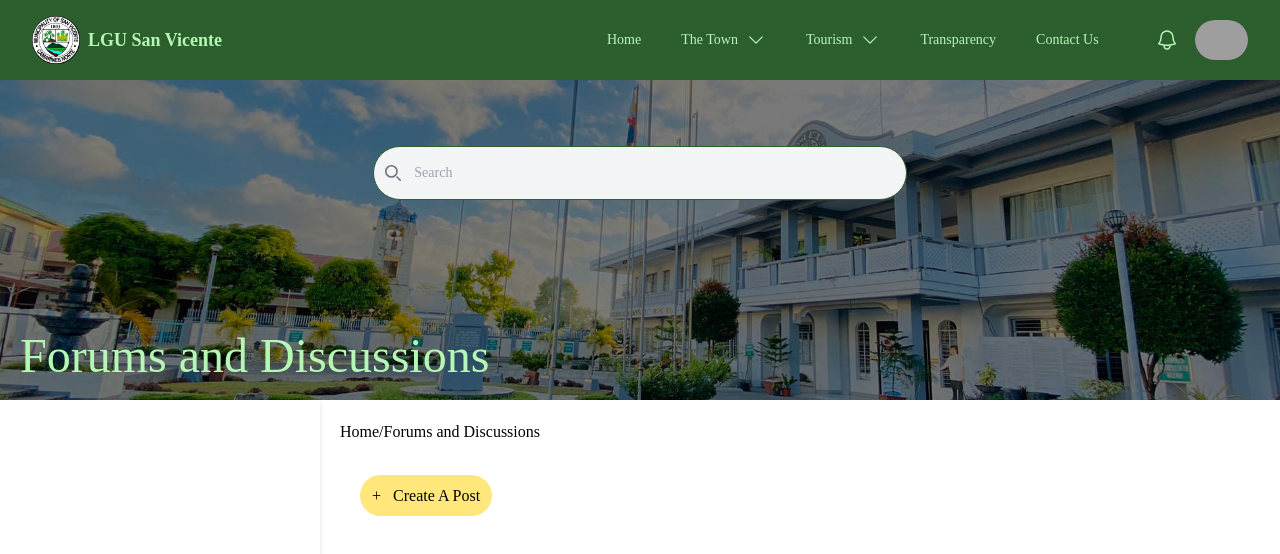
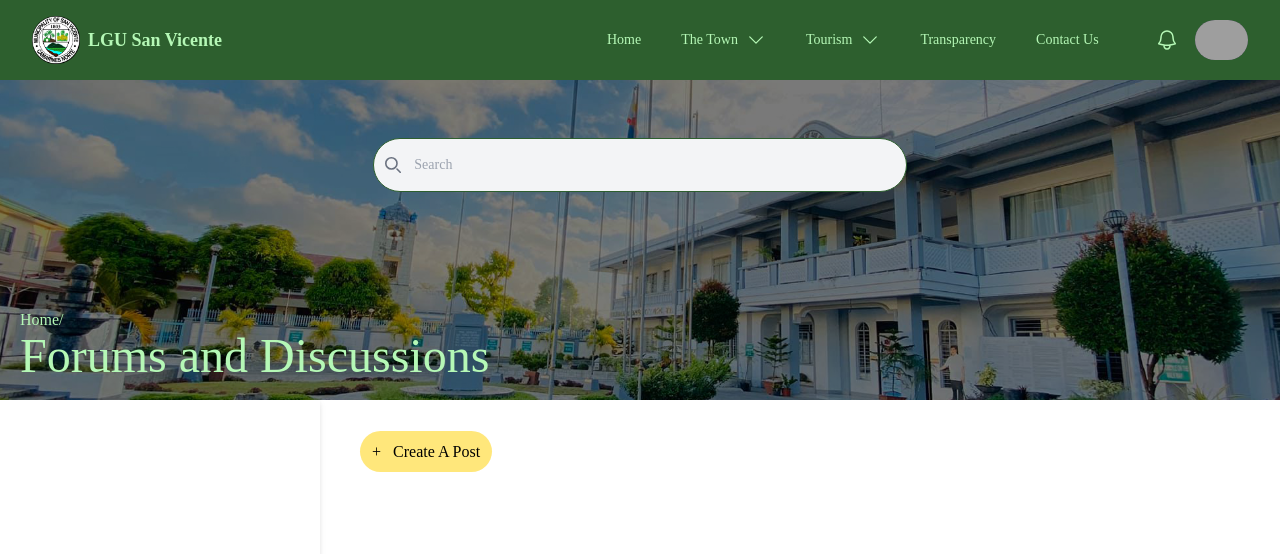
Before and after one commit to aechano/Vicenture-SAD, a React (Create React App) app: page /forums in a window 1280 px wide. Shown: the top 554 px of the page. Built offline with nearby package versions, Linux system fonts and the light colour scheme; grey boxes are pictures that could not be loaded.

Commit message:
breadcrumbs changes

```diff
--- a/src/components/Banner.js
+++ b/src/components/Banner.js
@@ -1,4 +1,6 @@
 import React, { useState } from 'react'
+import { PATH_NAME } from '../Variables/GLOBAL_VARIABLE';
+import WebpagePath from './WebpagePath';
 
 export default function Banner(props) {
     const [search, setSearch] = useState('');
@@ -13,11 +15,11 @@ export default function Banner(props) {
 
     return (
         <div className="relative flex items-center justify-center">
-            <div className={"w-full relative overflow-hidden "+(props.bottomLeft?"h-80":"h-full")}>
+            <div className={"w-full relative overflow-hidden " + (props.bottomLeft ? "h-80" : "h-full")}>
                 <img
                     src={props.src !== undefined ? props.src : require("./../res/img/LGU-PERS.jpg")}
                     alt={props.alt !== undefined ? props.alt : "Banner Image"}
-                    className={"w-full object-cover "+(props.bottomLeft?"h-80":"h-screen lg:h-auto")}
+                    className={"w-full object-cover " + (props.bottomLeft ? "h-80" : "h-screen lg:h-auto")}
                 />
                 <div className='bg-opacity-50 bg-black inset-0 absolute flex flex-col justify-center items-center my-auto'>
                     {props.bottomLeft !== undefined && props.bottomLeft ?
@@ -28,7 +30,7 @@ export default function Banner(props) {
                         </div>
                     }
                     {props.searchBar ?
-                        <form className={"w-7/12 lg:w-5/12 "+(props.bottomLeft?"my-auto":"mt-5")}>
+                        <form className={"w-7/12 lg:w-5/12 " + (props.bottomLeft ? "my-auto" : "mt-5")}>
                             <div class="relative">
                                 <div class="absolute inset-y-0 left-0 flex items-center pl-3 pointer-events-none">
                                     <svg class="w-4 h-4 text-gray-500 dark:text-gray-400" aria-hidden="true" xmlns="http://www.w3.org/2000/svg" fill="none" viewBox="0 0 20 20">
@@ -52,9 +54,16 @@ export default function Banner(props) {
                         null
                     }
                     {props.bottomLeft !== undefined && props.bottomLeft ?
-                        <div className="text-lgu-lime text-left mt-auto w-full text-5xl mb-5 pl-5 ">
-                            {props.children}
-                        </div>
+                        <>
+                            <div className="text-lgu-lime text-left mt-auto w-full text-5xl mb-5 pl-5 ">
+                                {props.breadcrumbs != undefined ?
+                                    <WebpagePath previous={props.breadcrumbs} className="text-base" />
+                                    :
+                                    null
+                                }
+                                {props.children}
+                            </div>
+                        </>
                         :
                         null
                     }
--- a/src/pages/non_admin_pages/ForumsAndDiscussions.js
+++ b/src/pages/non_admin_pages/ForumsAndDiscussions.js
@@ -35,7 +35,7 @@ export default function ForumsAndDiscussions() {
   ]
   return (
     <>
-      <Banner bottomLeft={true} searchBar={true}>
+      <Banner bottomLeft={true} searchBar={true} breadcrumbs={[{ title: "Home", to: PATH_NAME.Home },]}>
         <h1>Forums and Discussions</h1>
       </Banner>
       <div className='flex'>
@@ -43,7 +43,6 @@ export default function ForumsAndDiscussions() {
 
         </div>
         <Body className="mx-5">
-          <WebpagePath previous={[{ title: "Home", to: PATH_NAME.Home },]} className="pt-5"> Forums and Discussions </WebpagePath>
           <div className='w-fit rounded-full ms-5 my-10'>
             <NavLink className='bg-lgu-yellow text-black w-fit p-3 rounded-full'>
               +&nbsp;&nbsp;&nbsp;Create A Post
```
